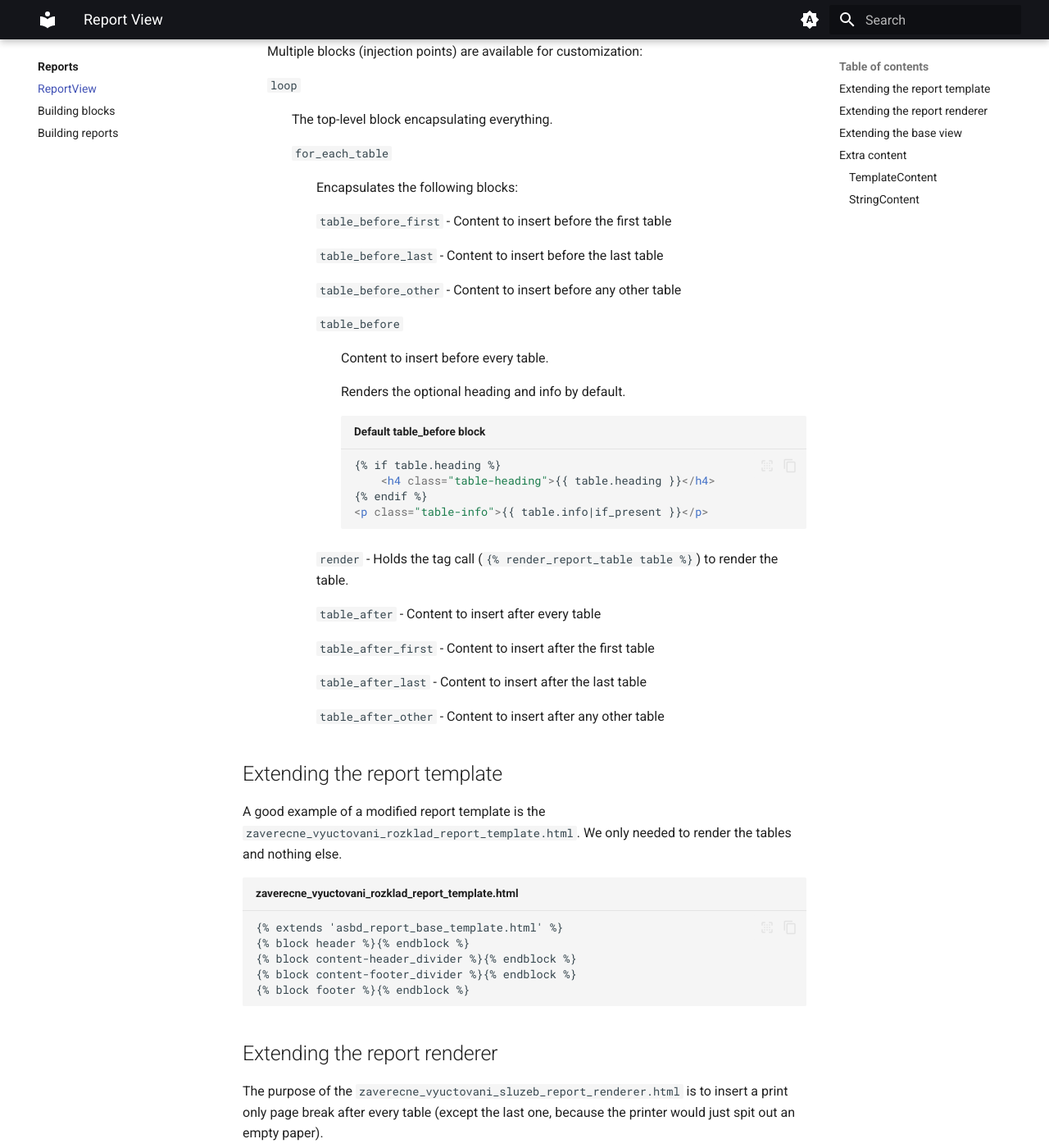
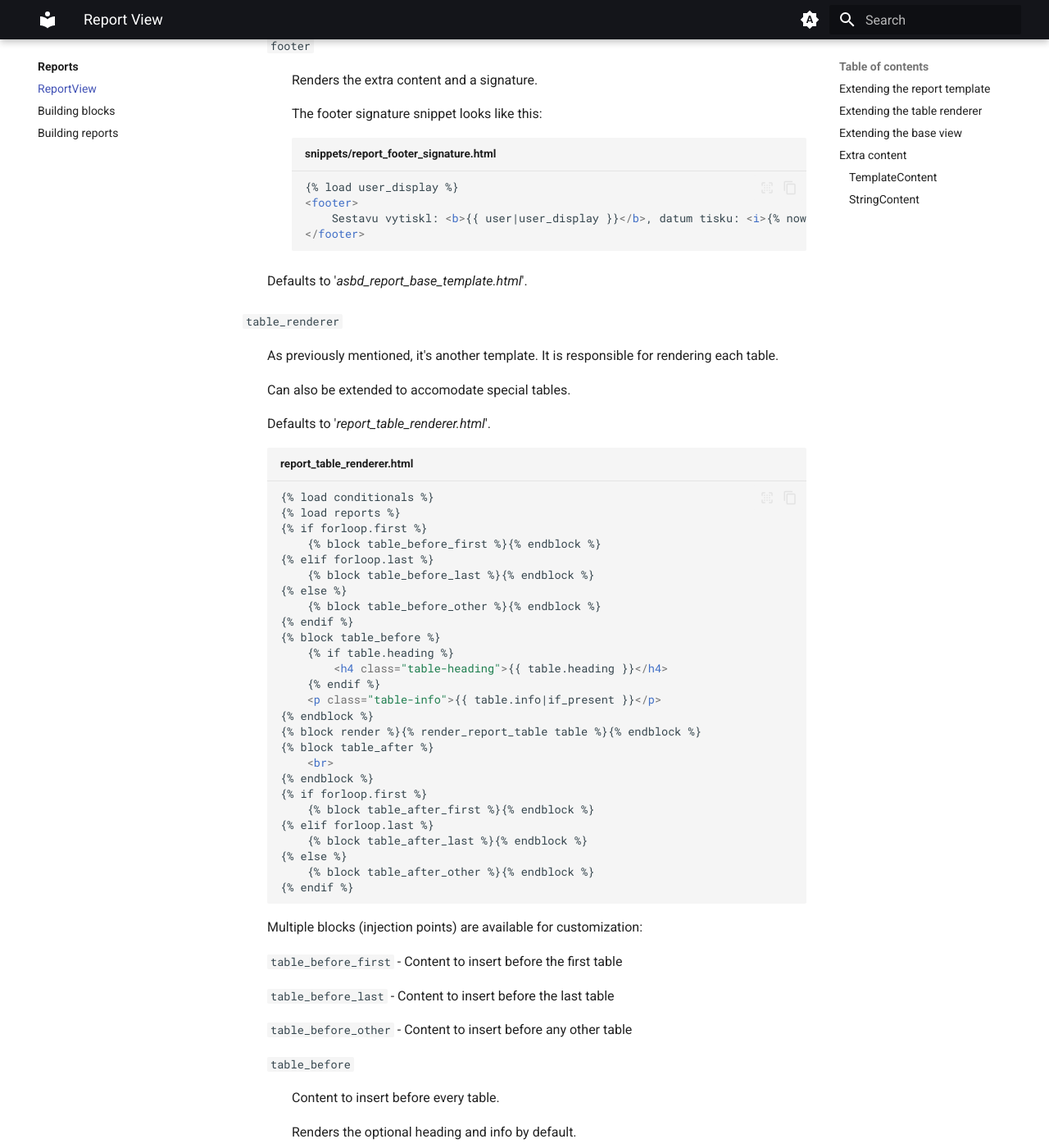
Before and after one commit to Pzdrs/asbd-docs, an MkDocs documentation site: the page built from docs/reports/report-view.md, in a window 1280 px wide and 1400 px high, scrolled down 3024 px. Shown: the whole window at 82% size. Built offline with MkDocs 1.6.1 and Material for MkDocs 9.7.7, drawn with Linux system fonts in a browser that asks for light colours; some of the changed text lies outside the part shown.

Commit message:
opravy a novej content

````diff
--- a/docs/reports/report-view.md
+++ b/docs/reports/report-view.md
@@ -5,15 +5,30 @@
 
 At the heart of every report lies the `ReportView` class. At the high level, it facilitates putting the whole report together (so not just inidividual tables). It defines how everything is layed out, what the page title and headline are. It also takes care of extra content. Holds a reference to the table renderer template so it can indirectly affect what individual tables look like.
 
-The minimal setup looks like this:
+The class has the following definition (only properties are show, function implementations are irrelevant):
 
-```Python title="A bare minimum report configuration"
-class MyReport(ReportView):
-    headline = 'My report'
+```Python title="ReportView class properties"
+class ReportView(LoginRequiredMixin,
+                 GetPostParametersMixin,
+                 TemplateView):
+    table_renderer: str = 'snippets/report_table_renderer.html'
+    template_name: str = 'asbd_report_base_template.html'
+    title: str = 'Sestava'
     tables = []
+    headline = 'Nepojmenovaná sestava'
+
+    extra_header: ExtraContent = None
+    extra_footer: ExtraContent = None
 ```
 
 In this state, the view will not throw any exceptions complaining that it's missing properties. The report itself generated by this class will be solely a heading with the default dividers and a footer containing a singature.
+
+A minimal configuration:
+
+```Python
+class MyReport(ReportView):
+    pass
+```
 
 ![](empty_report.png)
 
@@ -29,34 +44,61 @@
 
 :   The headline of the report page.
 
+    Defaults to '*Nepojmenovaná sestava*'
+
 ![Heading example](headline.png)
 
 `tables`
 
 :   A list of `ReportTable` instances.
 
-Each report view also needs a **template** and a **renderer** (also just a template).
+Each report view also needs a **template** and a **table renderer** (also just a template).
 
 `template_name`
 
 :   Because reports are a highly specialized feature (mainly CSS-wise), we can't use the standard base template. Instead, a dedicated report base template is used.
 
-    Takes care of the headline, extra content, dividers, etc. and passes the list of tables to a renderer.
+    Takes care of the headline, extra content, dividers, etc. and passes the list of tables to the template which renders them using a table renderer.
+
+    ```HTML
+    <!-- <html> <head> etc. -->
+    <body>
+    {% block header %}
+        {% block headline %}
+            {% if report_headline %}
+                <div class="headline">
+                    <p>{{ report_headline }}</p>
+                </div>
+            {% endif %}
+        {% endblock %}
+        {% resolve_extra_content extra_header %}
+    {% endblock %}
+    {% block content-header_divider %}
+        <hr>
+    {% endblock %}
+    {% block main_content_data %}
+        <br>
+        {% for table in tables %}
+            {% include table_renderer with table=table %}
+        {% endfor %}
+    {% endblock %}
+    {% block content-footer_divider %}
+        <hr>
+    {% endblock %}
+    {% block footer %}
+        {% resolve_extra_content extra_footer %}
+        {% block footer_signature %}
+            {% include 'snippets/report_footer_signature.html' %}
+        {% endblock %}
+    {% endblock %}
+    </body>
+    ```
 
     Multiple blocks (injection points) are available for customization:
 
     `header`
 
     :   Renders the headline and extra content.
-
-        ```HTML title="Header block"
-        {% block headline %}
-            <div class="headline">
-                <p>{{ report_headline }}</p>
-            </div>
-        {% endblock %}
-        {% resolve_extra_content extra_header %}
-        ```
 
     `content-header_divider`
 
@@ -68,11 +110,6 @@
 
     :   Includes the renderer template.
 
-        ```HTML
-        <br>
-        {% include report_renderer with tables=tables %}
-        ```
-
     `content-footer_divider`
 
     :   Divider between `main_content_data` and `footer`.
@@ -82,13 +119,6 @@
     `footer`
 
     :   Renders the extra content and a signature.
-
-        ```HTML
-        {% resolve_extra_content extra_footer %}
-        {% block footer_signature %}
-            {% include 'snippets/report_footer_signature.html' %}
-        {% endblock %}
-        ```
 
         The footer signature snippet looks like this:
 
@@ -101,54 +131,67 @@
 
     Defaults to '*asbd_report_base_template.html*'.
 
-`report_renderer`
+`table_renderer`
 
 :   As previously mentioned, it's another template. It is responsible for rendering each table.
 
-    !!! note "Future changes"
+    Can also be extended to accomodate special tables.
 
-        The for loop itself will be moved from the report renderer to the report template so it can be renamed to `table_renderer`.
+    Defaults to '*report_table_renderer.html*'.
 
-    Can also be extended to accomodate special tables.
+    ```HTML title="report_table_renderer.html"
+    {% load conditionals %}
+    {% load reports %}
+    {% if forloop.first %}
+        {% block table_before_first %}{% endblock %}
+    {% elif forloop.last %}
+        {% block table_before_last %}{% endblock %}
+    {% else %}
+        {% block table_before_other %}{% endblock %}
+    {% endif %}
+    {% block table_before %}
+        {% if table.heading %}
+            <h4 class="table-heading">{{ table.heading }}</h4>
+        {% endif %}
+        <p class="table-info">{{ table.info|if_present }}</p>
+    {% endblock %}
+    {% block render %}{% render_report_table table %}{% endblock %}
+    {% block table_after %}
+        <br>
+    {% endblock %}
+    {% if forloop.first %}
+        {% block table_after_first %}{% endblock %}
+    {% elif forloop.last %}
+        {% block table_after_last %}{% endblock %}
+    {% else %}
+        {% block table_after_other %}{% endblock %}
+    {% endif %}
+    ```
 
     Multiple blocks (injection points) are available for customization:
 
-    `loop`
+    `table_before_first` - Content to insert before the first table
 
-    :   The top-level block encapsulating everything.
+    `table_before_last` - Content to insert before the last table
 
-        `for_each_table`
+    `table_before_other` - Content to insert before any other table
 
-        :   Encapsulates the following blocks:
+    `table_before`
 
-            `table_before_first` - Content to insert before the first table
+    :   Content to insert before every table.
 
-            `table_before_last` - Content to insert before the last table
+        Renders the optional heading and info by default.
 
-            `table_before_other` - Content to insert before any other table
+    `render` - Holds the tag call (`{% render_report_table table %}`) to render the table.
 
-            `table_before`
+    `table_after` - Content to insert after every table
 
-            :   Content to insert before every table.
+    `table_after_first` - Content to insert after the first table
 
-                Renders the optional heading and info by default.
+    `table_after_last` - Content to insert after the last table
 
-                ```HTML title="Default table_before block"
-                {% if table.heading %}
-                    <h4 class="table-heading">{{ table.heading }}</h4>
-                {% endif %}
-                <p class="table-info">{{ table.info|if_present }}</p>
-                ```
+    `table_after_other` - Content to insert after any other table
 
-            `render` - Holds the tag call (`{% render_report_table table %}`) to render the table.
-
-            `table_after` - Content to insert after every table
-
-            `table_after_first` - Content to insert after the first table
-
-            `table_after_last` - Content to insert after the last table
-
-            `table_after_other` - Content to insert after any other table
 
 ## Extending the report template
 
@@ -162,14 +205,14 @@
 {% block footer %}{% endblock %}
 ```
 
-## Extending the report renderer
+## Extending the table renderer
 
-The purpose of the `zaverecne_vyuctovani_sluzeb_report_renderer.html` is to insert a print only page break after every table (except the last one, because the printer would just spit out an empty paper).
+The purpose of the `zaverecne_vyuctovani_sluzeb_report_table_renderer.html` is to insert a print only page break after every table (except the last one, because the printer would just spit out an empty paper).
 
 In this case, we couldn't have used the `table_after_other` block because the page break wouldn't be inserted after the first table. For that reason, we had to use the broader `table_after` block and manually check if the table is not the last one.
 
-```HTML title="zaverecne_vyuctovani_sluzeb_report_renderer.html"
-{% extends 'snippets/report_renderer.html' %}
+```HTML title="zaverecne_vyuctovani_sluzeb_report_table_renderer.html"
+{% extends 'snippets/report_table_renderer.html' %}
 {% block table_after %}
     {{ block.super }}
     {% if not forloop.last %}
@@ -196,11 +239,9 @@
 
 ## Extra content
 
-!!! warning "Work in progress"
+Every report can have extra content in the header and footer. This is what the `extra_header` and `extra_footer` properties are for.
 
-    The extra content system will be going through a major overhaul in the near future. The current implementation is not very scalable.
-
-Every report can have extra content in the header and footer. This is what the `extra_header` and `extra_footer` properties are for.
+The `ExtraContent` base class has a singular function - `render()`. It is every extending class's responsibility to implement it.
 
 ### TemplateContent
 
@@ -223,10 +264,15 @@
 
 ### StringContent
 
+If we simply want to add text, the `StringContent` is perfect tool for the job. By default all lines suppplied are concatenated and separated by a newline character (*\n*), which is automatically translated to a *&lt;br>* tag.
+
+The rendered string is not marked safe by default, so a `safe` parameter needs to be set to `True`.
+
 ```Python
 class MyReport(ReportView):
     extra_header = StringContent(
         'This is a string content',
-        'This is a second line'
+        'This is a second line',
+        safe=True
     )
 ```
````
Also changed, not shown: docs/reports/building-blocks.md (+58 -1 lines), docs/reports/building-reports.md (+1 -1 lines).
